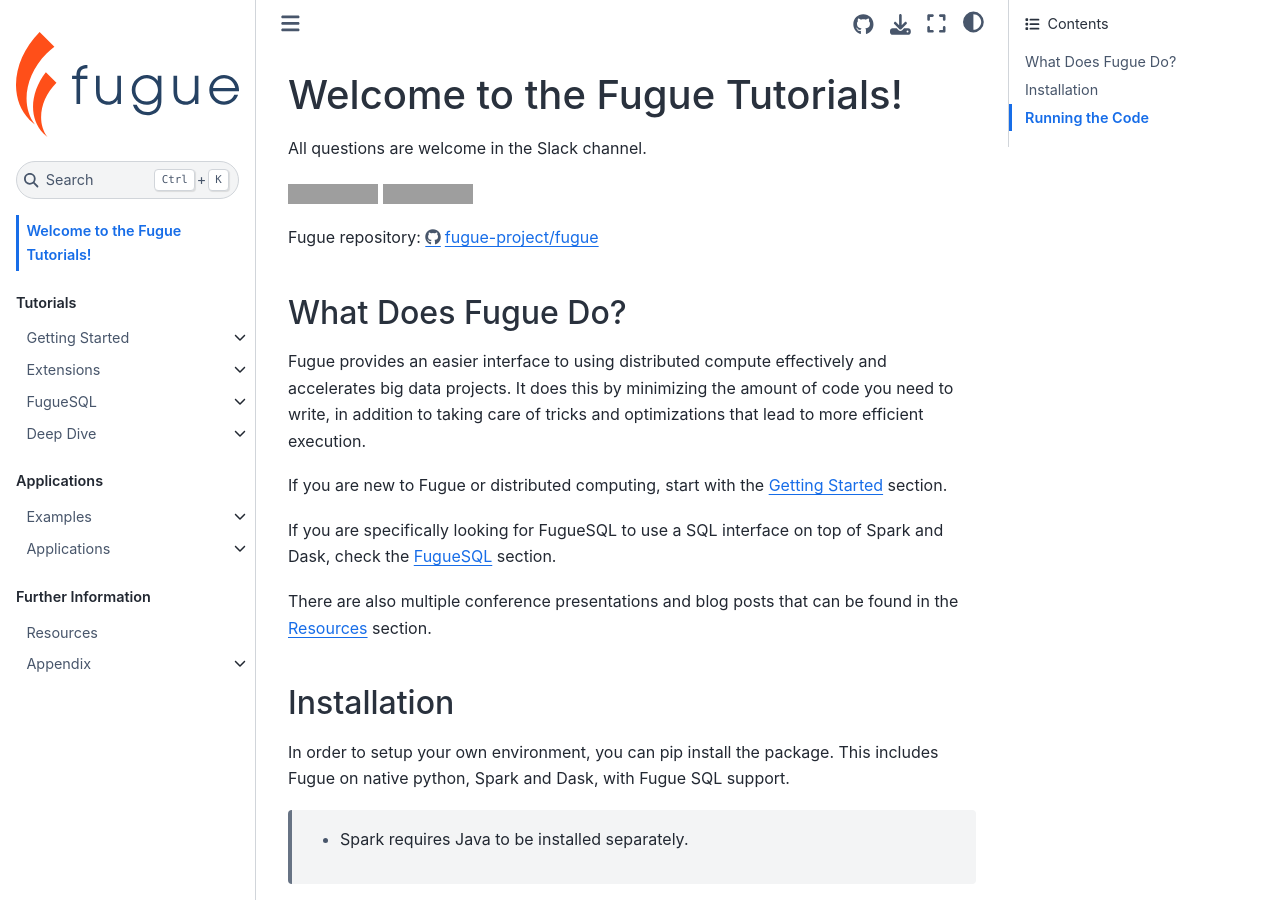
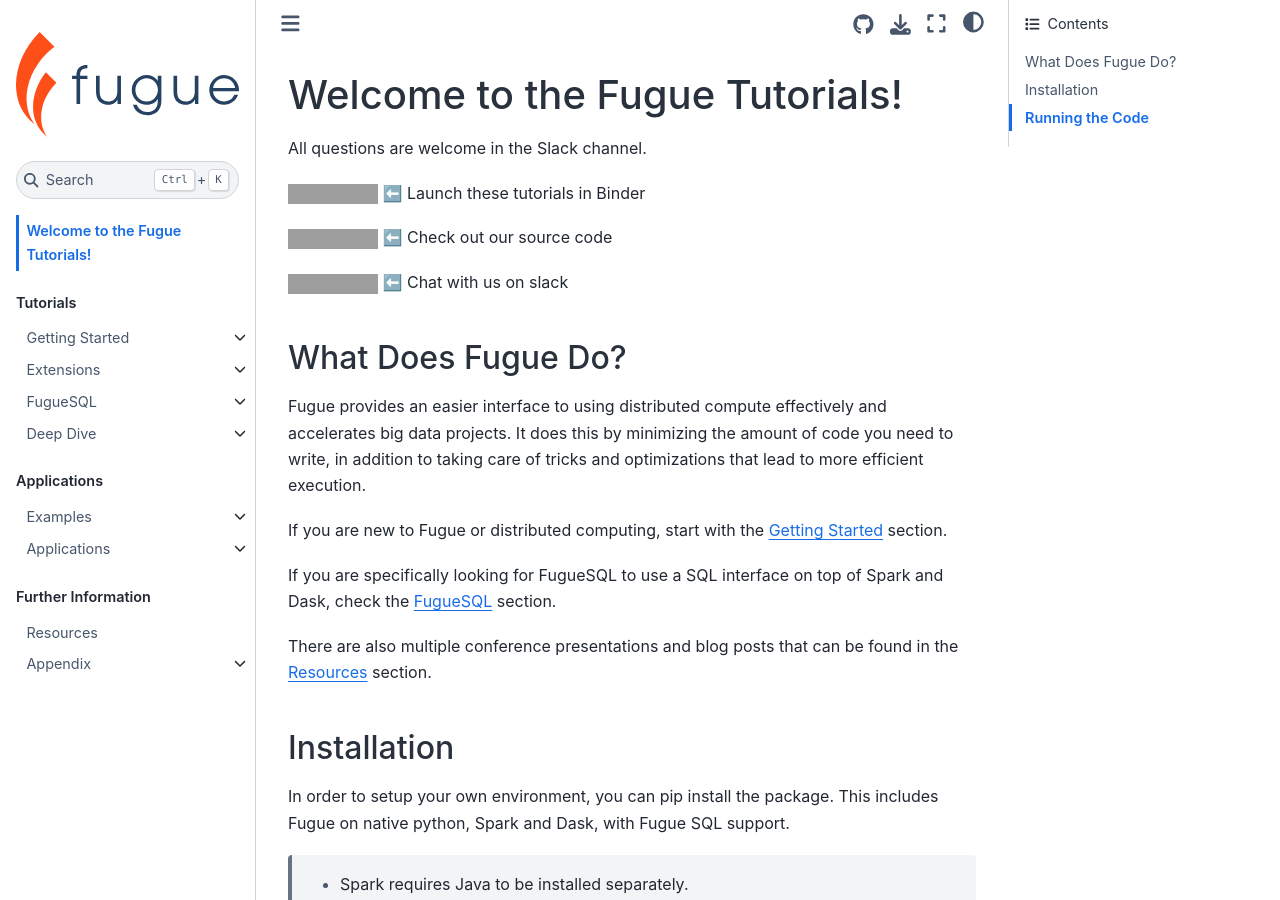
Before and after one commit to fugue-project/tutorials, a Jupyter Book: the page built from index.md, in a window 1280 px wide and 900 px high. Built offline with Jupyter Book 1.0.4 settings and Sphinx 7.4.7 and the Sphinx Book theme 1.1.4, drawn with Linux system fonts in a browser that asks for light colours; pages that are not in the unit, such as notebooks, are missing from menus; grey boxes are pictures that could not be loaded.

Commit message:
Replace link back with button (#95)
* Replace homepage link back with button

* Replace fugue_sql index link back with buttons

```diff
--- a/index.md
+++ b/index.md
@@ -6,10 +6,11 @@
 
 All questions are welcome in the Slack channel.
 
-[![Slack Status](https://img.shields.io/badge/slack-join_chat-white.svg?logo=slack&style=social)](https://join.slack.com/t/fugue-project/shared_invite/zt-jl0pcahu-KdlSOgi~fP50TZWmNxdWYQ)
-[![Binder](https://mybinder.org/badge_logo.svg)](https://mybinder.org/v2/gh/fugue-project/tutorials/master)
+[![Binder](https://mybinder.org/badge_logo.svg)](https://mybinder.org/v2/gh/fugue-project/tutorials/master) ⬅️ Launch these tutorials in Binder
 
-Fugue repository: [https://github.com/fugue-project/fugue](https://github.com/fugue-project/fugue)
+[![Homepage](https://img.shields.io/badge/fugue-source--code-red?logo=github)](https://github.com/fugue-project/fugue) ⬅️ Check out our source code
+
+[![Slack Status](https://img.shields.io/badge/slack-join_chat-white.svg?logo=slack&style=social)](https://join.slack.com/t/fugue-project/shared_invite/zt-jl0pcahu-KdlSOgi~fP50TZWmNxdWYQ) ⬅️ Chat with us on slack
 
 ## What Does Fugue Do?
 
```
Also changed, not shown: tutorials/fugue_sql/index.md (+5 -2 lines).
